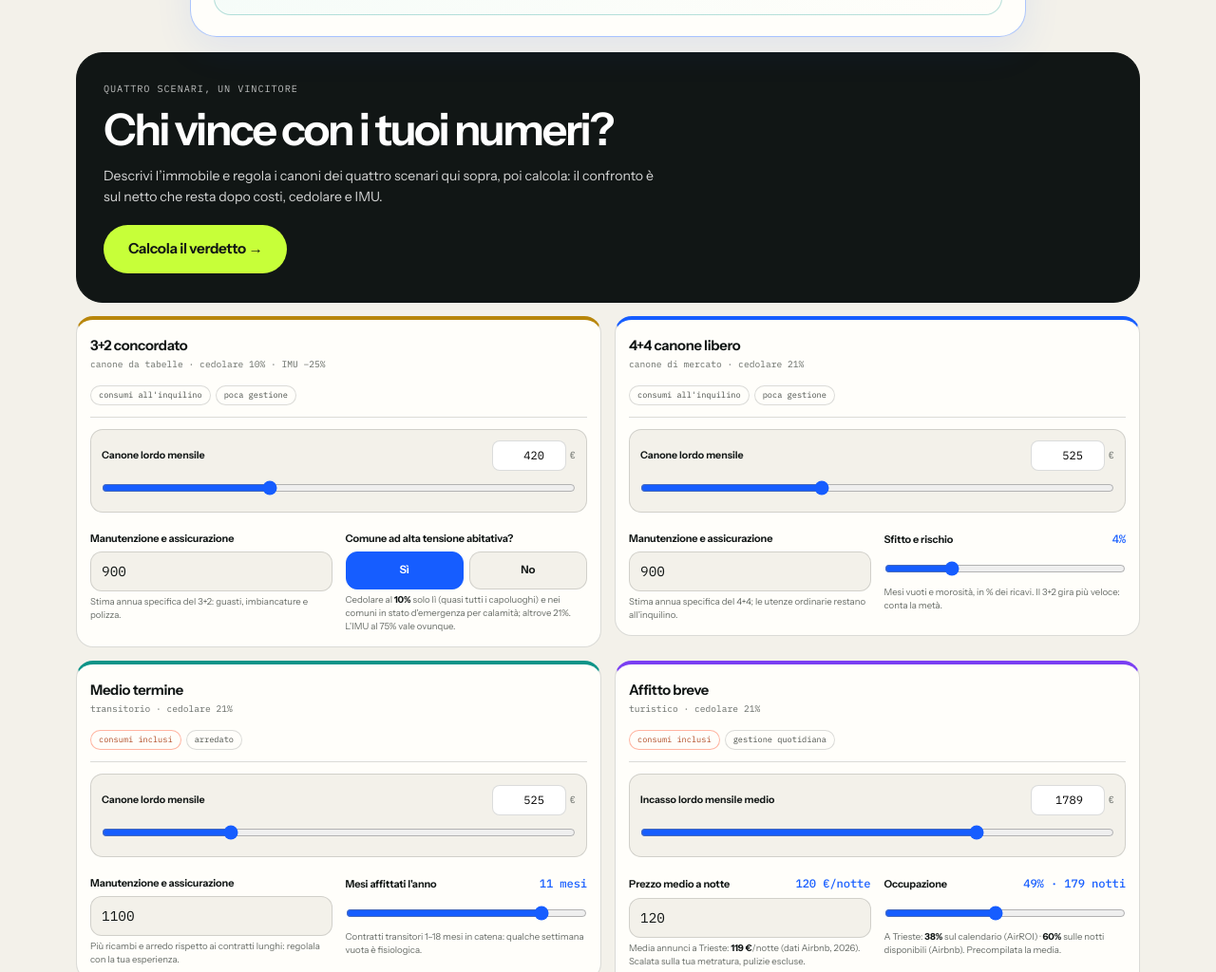
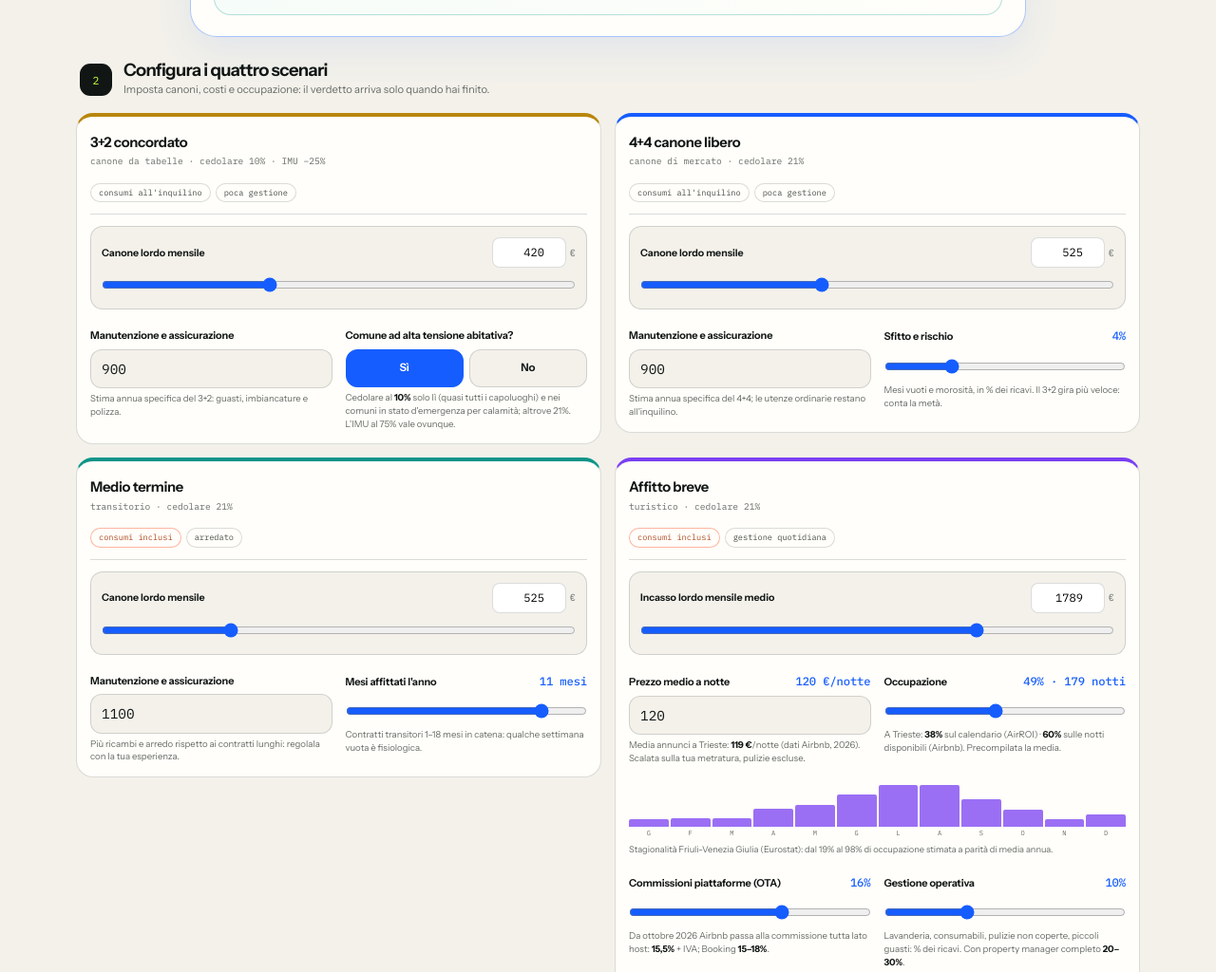
Before and after one commit to CryptoPannoz/alberto-broggi-site, a website: page tools/rendita-affitti/index.html in a window 1280 px wide. Shown: the part 1193-2217 px from the top of the page at 95% size. Drawn offline with Linux system fonts and the light colour scheme.

Commit message:
Pubblica il flusso scenari prima del verdetto

```diff
--- a/tools/rendita-affitti/index.html
+++ b/tools/rendita-affitti/index.html
@@ -206,6 +206,10 @@
     .card { background: var(--white); border: 1px solid var(--line); border-radius: var(--radius-lg); padding: 26px; }
     .card > h3 { margin: 0 0 4px; font-size: 1.05rem; font-weight: 650; letter-spacing: -.03em; }
     .card > p.note { margin: 0 0 18px; color: var(--muted); font-size: .74rem; }
+    .scen-intro { display: flex; align-items: center; gap: 12px; padding: 10px 4px 2px; }
+    .scen-intro > span { display: grid; place-items: center; flex: 0 0 auto; width: 34px; height: 34px; border-radius: 11px; background: var(--ink); color: var(--lime); font-family: var(--mono); font-size: .72rem; }
+    .scen-intro h2 { margin: 0; font-size: 1.15rem; font-weight: 650; letter-spacing: -.035em; }
+    .scen-intro p { margin: 3px 0 0; color: var(--muted); font-size: .7rem; }
 
     .verdict { background: var(--ink); color: white; border-color: var(--ink); padding: 30px 28px; }
     .verdict small { display: block; color: rgba(255,255,255,.72); font-family: var(--mono); font-size: .64rem; text-transform: uppercase; letter-spacing: .09em; }
@@ -491,7 +495,13 @@
       <!-- ═══ 2 · I QUATTRO SCENARI, ciascuno coi suoi parametri ═══ -->
       <section class="results" id="results" aria-live="polite">
 
-        <div class="card verdict" id="verdict"></div>
+        <div class="scen-intro">
+          <span>2</span>
+          <div>
+            <h2 data-i18n="flow.scen.h2">Configura i quattro scenari</h2>
+            <p data-i18n="flow.scen.p">Imposta canoni, costi e occupazione: il verdetto arriva solo quando hai finito.</p>
+          </div>
+        </div>
 
         <div class="scen-grid">
 
@@ -659,6 +669,9 @@
           </div>
         </div>
 
+        <!-- ═══ 3 · IL VERDETTO: solo dopo aver configurato i quattro scenari ═══ -->
+        <div class="card verdict" id="verdict"></div>
+
         <div class="card" id="card-chart">
           <h3 data-i18n="chart.h3">Il netto annuo, a colpo d'occhio</h3>
           <p class="note" data-i18n="chart.note">Dopo costi di gestione, cedolare secca e IMU. Prima di eventuali rate del mutuo.</p>
@@ -755,6 +768,8 @@
     'hero.lead': 'Controlled-rent 3+2, open-market 4+4, mid-term lets or short-term tourist rental: the fair comparison is not the gross rent, it is the <strong>net you actually keep</strong> after real occupancy, running costs, the flat tax (cedolare secca) and IMU property tax. Describe the property, set the rents inside each box, then compute the verdict.',
     'casa.h2': 'The property',
     'casa.hint': 'The common base: it applies to all four scenarios below.',
+    'flow.scen.h2': 'Configure the four scenarios',
+    'flow.scen.p': 'Set rents, costs and occupancy: the verdict comes only when you are done.',
     'omi.citta': 'City', 'omi.mq': 'Square metres',
     'f.valore': 'Property value',
     'f.valore.s': 'Only used for the yield in %: pre-filled from official OMI values.',
@@ -926,7 +941,7 @@
   /* ─── Cancello dei risultati: i testi delle tre fasi ─── */
   const GATE = {
     it: {
-      small: 'Quattro scenari, un vincitore',
+      small: '3 · Calcola il verdetto',
       titolo: 'Chi vince con i tuoi numeri?',
       testo: 'Descrivi l’immobile e regola i canoni dei quattro scenari qui sopra, poi calcola: il confronto è sul netto che resta dopo costi, cedolare e IMU.',
       btn: 'Calcola il verdetto →',
@@ -940,7 +955,7 @@
       pdf: 'Scarica il PDF', condividi: 'Condividi la pagina', copiato: 'Link copiato ✓'
     },
     en: {
-      small: 'Four scenarios, one winner',
+      small: '3 · Compute the verdict',
       titolo: 'Who wins with your numbers?',
       testo: 'Describe the property and set the rents in the four scenario boxes above, then compute: the comparison is on the net you keep after costs, flat tax and IMU.',
       btn: 'Compute the verdict →',
```
Also changed, not shown: tools/rendita-affitti/tests/ui-flow.test.mjs (added, +19 -0 lines), tools/rendita-affitti/README.md.
